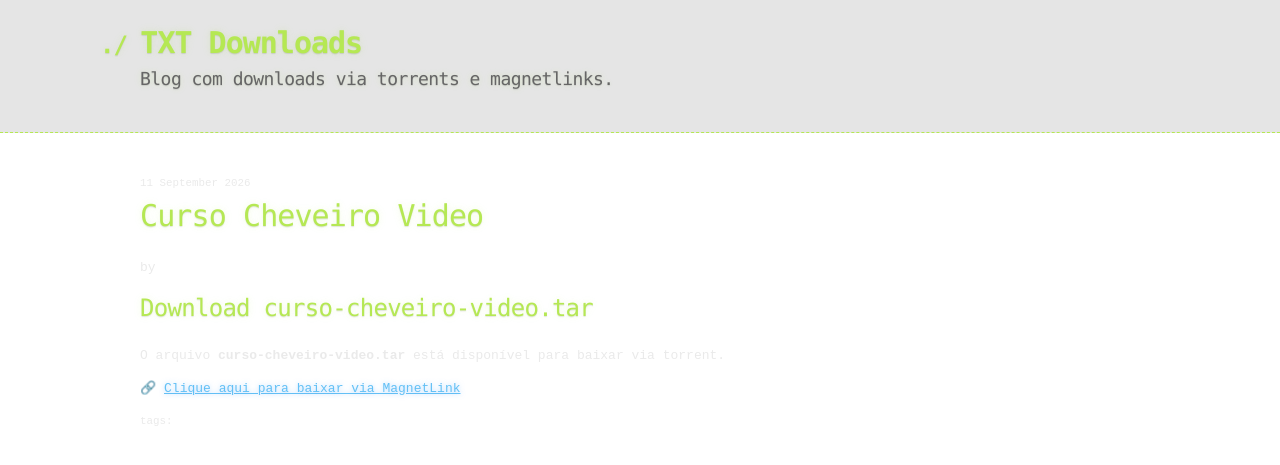
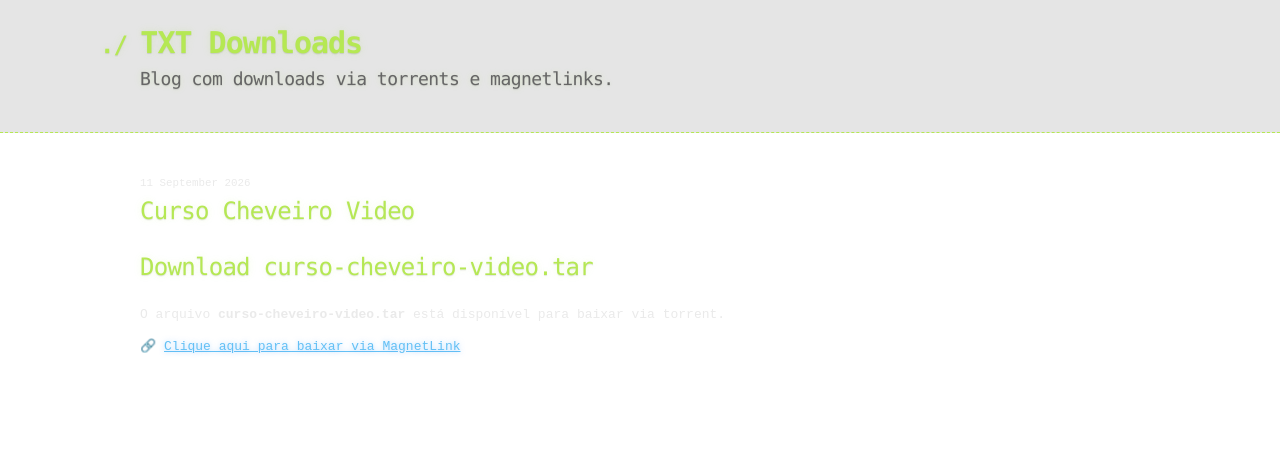
Before and after one commit to txtex/txt, a Jekyll site: the page built from _posts/2026-09-11-curso-cheveiro-video.md, in a window 1280 px wide. Shown: the top 465 px of the page. Built offline with Jekyll 4.4.1, drawn with Linux system fonts in a browser that asks for light colours; our own code applies the rules of GitHub Pages for plain Markdown files.

Commit message:
Update post.html

```diff
--- a/_layouts/post.html
+++ b/_layouts/post.html
@@ -3,12 +3,12 @@ layout: default
 ---
 
 <small>{{ page.date | date: "%-d %B %Y" }}</small>
-<h1>{{ page.title }}</h1>
+<h2>{{ page.title }}</h2>
 
-<p class="view">by {{ page.author | default: site.author }}</p>
+<!-- <p class="view">by {{ page.author | default: site.author }}</p> -->
 
 {{content}}
 
 {% if page.tags %}
-  <small>tags: <em>{{ page.tags | join: "</em> - <em>" }}</em></small>
+<!--  <small>tags: <em>{{ page.tags | join: "</em> - <em>" }}</em></small> -->
 {% endif %}
```
